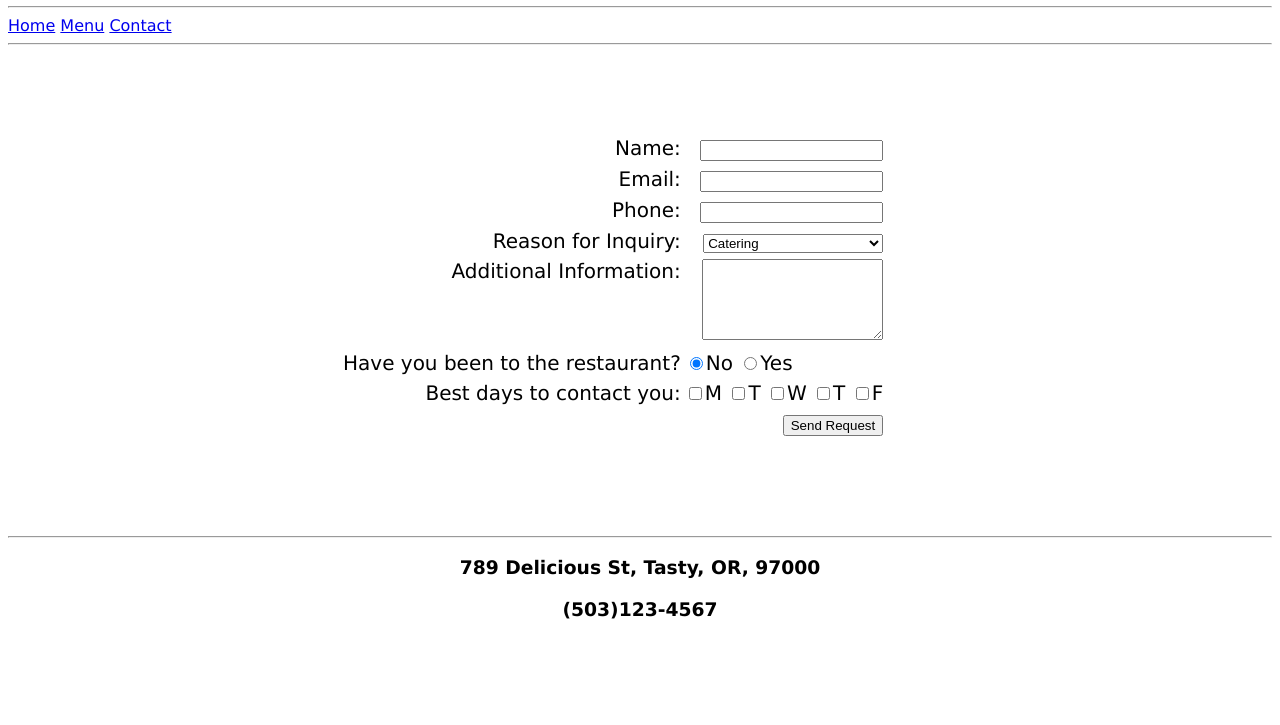
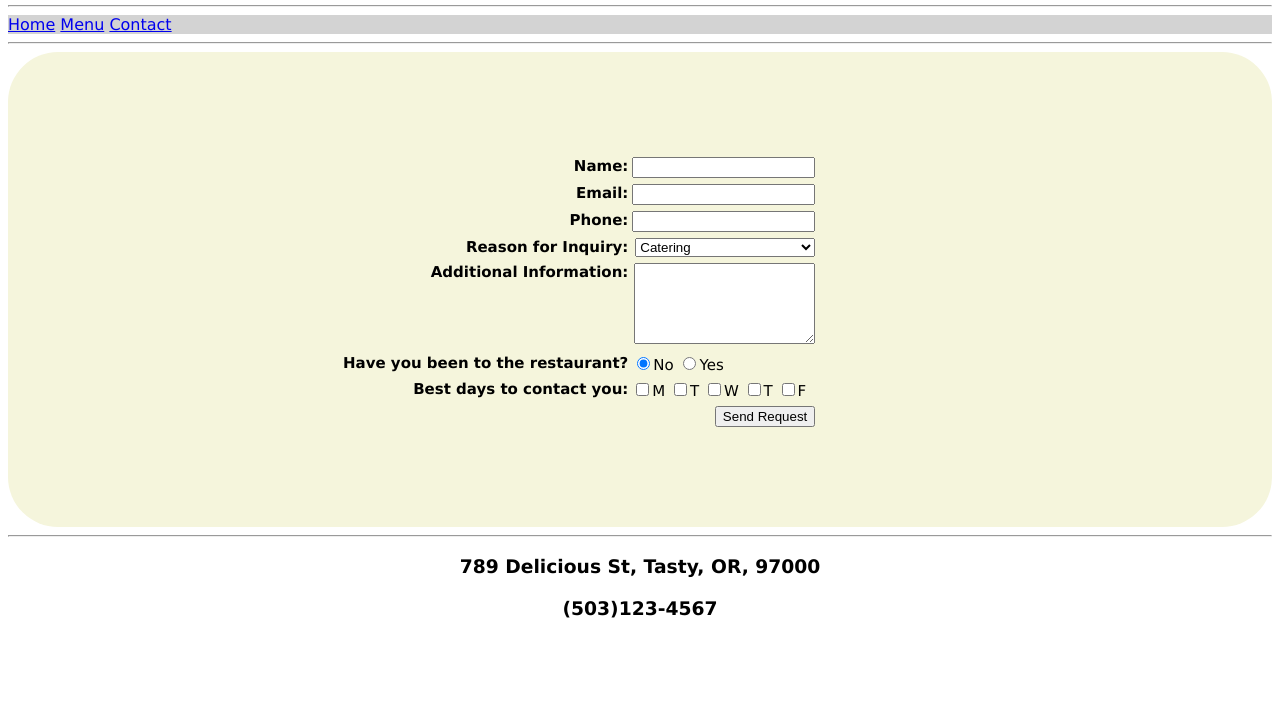
Before and after one commit to hillsnorway/CSS1, a plain HTML site: page Restaurant Site/contact.html in a window 1280 px wide. Shown: the part 75-800 px from the top of the page. Drawn offline with Linux system fonts and the light colour scheme.

Commit message:
updates for Restaurant Site V3

```diff
--- a/Restaurant Site/contact.html
+++ b/Restaurant Site/contact.html
@@ -7,14 +7,18 @@
 />
 
     <style>
-        div.center{
-            top:80px;
+        div.form{
+            margin: auto;
             width:600px;
-            font-size:20px;
+            font-size:15px;
+            background-color:transparent;
         }
         table, tr, td {
             vertical-align: top;
             text-align: right;
+        }
+        .required{
+            font-weight: bolder;
         }
     </style>
 
@@ -23,40 +27,43 @@
         <title>Home Page</title>
     </head>
     <header>
-        <h1>Chez a la Modal</h1>
+        <h1 style="font-family:fantasy">Chez a la Modal</h1>
         <hr/>
     </header>
     <body>
-        <div>
+        <div class="main">
+            <div class="menu">
                 <a href="index.html">Home</a>
                 <a href="menu.html">Menu</a>
                 <a href="contact.html">Contact</a>
             </div>
             <hr/>
             <div class="center">
+                <div class="form">
                     <form action="#" method="POST">
                         <table>
+                            <tr style="height:100px"></tr>
                             <tr>
-                        <td>Name:</td>
+                                <td><label for="name" class="required">Name:</label></td>
                                 <td><input type="text" name="name" style="width:175px"></td>
                             </tr>
                             <tr></tr>
                             <tr>
-                        <td >Email:</td>
+                                <td ><label for="email" class="required">Email:</label></td>
                                 <td>
                                     <input type="text" name="email" style="width:175px">
                                 </td>
                             </tr>
                             <tr></tr>
                             <tr>
-                            <td >Phone:</td>
+                                <td ><label for="phone" class="required">Phone:</label></td>
                                 <td>
                                     <input type="text" name="phone" style="width:175px">
                                 </td>
                             </tr>
                             <tr></tr>
                             <tr>
-                        <td>Reason for Inquiry:</td>
+                                <td><label for="reason" class="required">Reason for Inquiry:</label></td>
                                 <td>
                                     <select name="reason" style="width:180px">
                                         <option>Catering</option>
@@ -68,22 +75,22 @@
                             </tr>
                             <tr></tr>
                             <tr>
-                        <td>Additional Information:</td>
+                                <td><label for="info" class="required">Additional Information:</label></td>
                                 <td>
                                     <textarea name="info" rows="5" style="width:175px"></textarea>
                                 </td>
                             </tr>
                             <tr></tr>
                             <tr>
-                        <td>Have you been to the restaurant?</td>
+                                <td><label for="been_before" class="required">Have you been to the restaurant?</label></td>
                                 <td style="text-align: left">
-                            <input type="radio" name="BeenBefore" value="NO" checked/>No
-                            <input type="radio" name="BeenBefore" value="YES"/>Yes
+                                    <input type="radio" name="been_before" value="NO" checked/>No
+                                    <input type="radio" name="been_before" value="YES"/>Yes
                                 </td>
                             </tr>
                             <tr></tr>
                             <tr>
-                            <td >Best days to contact you:</td>
+                                <td ><label for="days" class="required">Best days to contact you:</label></td>
                                 <td style="text-align:left">
                                     <input type="checkbox" name="days" value="MON"/>M
                                     <input type="checkbox" name="days" value="TUE"/>T
@@ -102,6 +109,8 @@
                         </table>
                     </form>
                 </div>
+            </div>
+        </div>
     </body>
     <footer>
         <hr/>
--- a/Restaurant Site/restaurantStyles.css
+++ b/Restaurant Site/restaurantStyles.css
@@ -14,6 +14,10 @@ div.center{
     left: 0;
     width: 100%;
     height: 475px;
-    background-color:transparent;
-    border-radius: 3px;
+    background-color:beige;
+    border-radius: 50px;
 }
+
+div.menu{
+    background-color:lightgray;
+}
```
Also changed, not shown: Restaurant Site/index.html (+5 -3 lines), Restaurant Site/menu.html (+15 -9 lines). Lines whose indentation alone changed are shown as unchanged.
